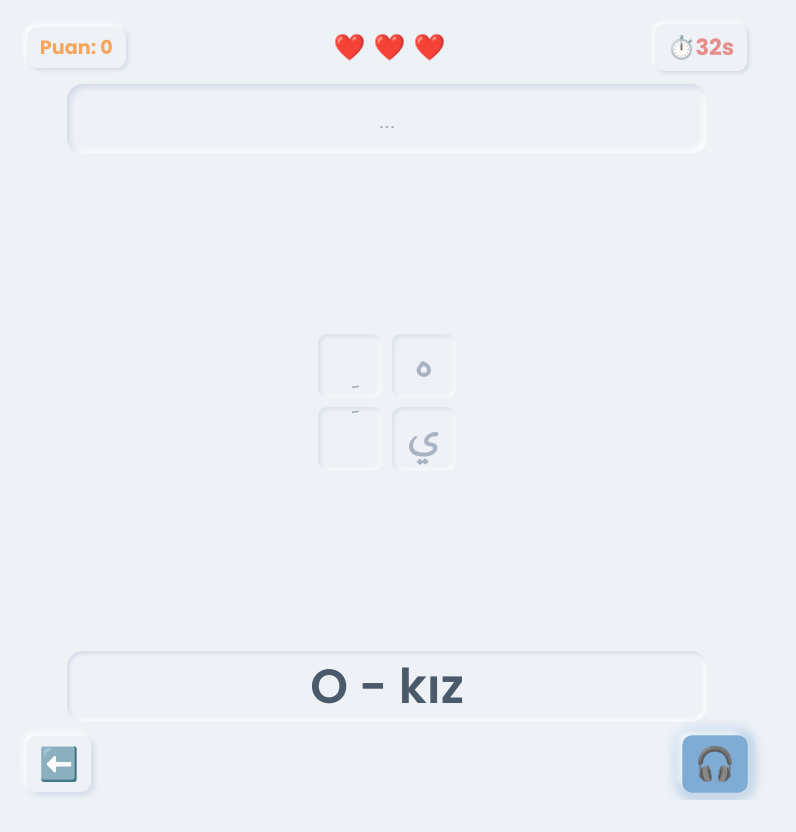
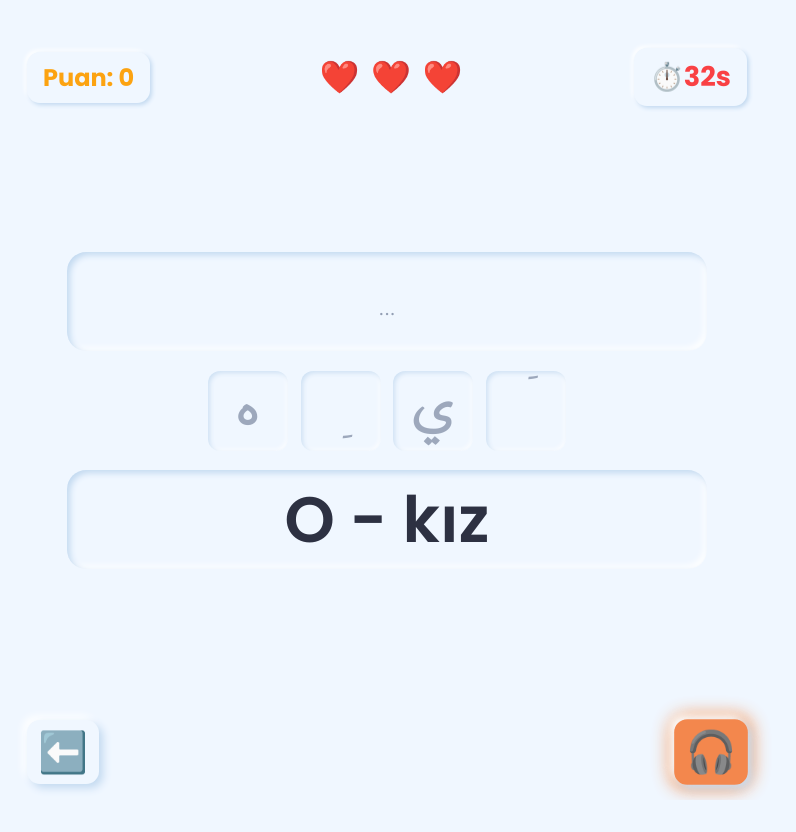
Before and after one commit to gdmrbg7541/dinleveyaz, a plain HTML site: page index.html in a window 1280 px wide. Both pictures are taken after a click on the button "Seviye 1". Shown: the whole page, without its empty margins (253-1049 px from the left). Drawn offline with Linux system fonts and the light colour scheme.

Commit message:
Add files via upload

```diff
--- a/index.html
+++ b/index.html
@@ -12,28 +12,29 @@
         :root {
             --font-poppins: 'Poppins', sans-serif;
             --font-harmattan: 'Harmattan', Arial, sans-serif;
-            --color-bg: #eef2f7;
+            /* --- YENİ CANLI RENK PALETİ --- */
+            --color-bg: #f0f7ff; /* Açık, canlı mavi tonu */
             --color-surface: #ffffff;
             --color-shadow-light: #ffffff;
-            --color-shadow-dark: #d1d9e6;
-            --color-text-primary: #4a5a6a;
-            --color-text-secondary: #8d9aad;
-            --color-accent-1: #6a9fcf;
-            --color-accent-2: #8ab6e2;
-            --color-selected-bg: #6a9fcf;
-            --color-selected-text: #ffffff;
-            --color-correct: #6cbd9c;
-            --color-error: #e68e8e;
-            --color-correct-light: #e1f2ec;
-            --color-error-light: #fbe9e9;
-            --color-score: #f5a65b;
-            --border-radius-main: 1rem;
-            --border-radius-small: 0.6rem;
+            --color-shadow-dark: #c2d9f0; /* Gölge için mavi tonu */
+            --color-text-primary: #2d3142; /* Koyu gri/mavi */
+            --color-text-secondary: #7b88a1; /* Orta gri/mavi */
+            --color-accent-1: #f3722c; /* Canlı Turuncu */
+            --color-accent-2: #f8961e; /* Daha Sarı Turuncu (Hover vb.) */
+            --color-selected-bg: #f3722c; /* Seçili buton arkaplanı */
+            --color-selected-text: #ffffff; /* Seçili buton metni */
+            --color-correct: #90be6d; /* Canlı Yeşil */
+            --color-error: #f94144; /* Canlı Kırmızı */
+            --color-correct-light: #edf7e7;
+            --color-error-light: #feeaea;
+            --color-score: #fca311; /* Canlı Altın Sarısı */
+            --border-radius-main: 1.2rem;
+            --border-radius-small: 0.8rem;
         }
 
         html { font-size: 16px; }
         body {
-            font-family: var(--font-poppins); background: var(--color-bg); color: var(--color-text-primary); margin: 0; padding: 0.5rem;
+            font-family: var(--font-poppins); background: var(--color-bg); color: var(--color-text-primary); margin: 0; padding: 1rem;
             display: flex; justify-content: center; align-items: center; min-height: 100vh;
             overflow: hidden;
         }
@@ -44,11 +45,11 @@
             border-radius: 0;
             box-shadow: none;
             border: none;
-            padding: 0.5rem; box-sizing: border-box;
+            padding: 1rem; box-sizing: border-box;
             display: none;
             flex-direction: column; align-items: center;
             justify-content: flex-start;
-            height: calc(100vh - 1rem);
+            height: calc(100vh - 2rem);
             max-height: 800px;
         }
         .screen.active {
@@ -66,52 +67,51 @@
 
         #homeScreen { text-align: center; justify-content: center;}
         .title-container { display: flex; flex-direction: column; justify-content: center; align-items: center; gap: 0.5rem; margin-bottom: 2rem; flex-shrink: 0;}
-        .title-text h1 { font-size: clamp(2.5rem, 8vw, 4rem); color: var(--color-accent-1); margin: 0; font-family: var(--font-poppins); text-shadow: 1px 1px 2px var(--color-shadow-dark); }
-        .title-text h2 { font-size: clamp(2rem, 7vw, 3rem); font-weight: 700; color: var(--color-text-primary); margin: 0; text-shadow: 1px 1px 1px var(--color-shadow-light); font-family: var(--font-harmattan); }
-        #homeScreen h3 { font-size: 1.8rem; font-family: var(--font-poppins); color: var(--color-text-secondary); padding-bottom: 0.4rem; margin-top: 1rem; font-weight: 600; border-bottom: 2px solid var(--color-accent-1); margin-bottom: 1rem; flex-shrink: 0; width: auto; display: inline-block;}
-        /* --- GÜNCELLEME: Ana sayfa seviye seçimi 2 sütun --- */
-        #levelSelect { display: grid; grid-template-columns: repeat(2, 1fr); gap: 0.8rem; width: 100%; max-width: 45rem; margin: 0 auto 1rem; flex-shrink: 0;}
+        .title-text h1 { font-size: clamp(3rem, 10vw, 4.5rem); color: var(--color-accent-1); margin: 0; font-family: var(--font-poppins); text-shadow: 1px 1px 2px var(--color-shadow-dark); }
+        .title-text h2 { font-size: clamp(2.5rem, 8vw, 3.5rem); font-weight: 700; color: var(--color-text-primary); /* Daha koyu renk */ margin: 0; text-shadow: 1px 1px 1px var(--color-shadow-light); font-family: var(--font-harmattan); }
+        #homeScreen h3 { font-size: 2.2rem; font-family: var(--font-poppins); color: var(--color-text-secondary); padding-bottom: 0.5rem; margin-top: 1rem; font-weight: 600; border-bottom: 2px solid var(--color-accent-1); /* Vurgu rengi */ margin-bottom: 1.5rem; flex-shrink: 0; width: auto; display: inline-block;}
+        #levelSelect { display: grid; grid-template-columns: repeat(auto-fit, minmax(150px, 1fr)); gap: 1rem; width: 100%; max-width: 45rem; margin: 0 auto 1rem; flex-shrink: 0;}
 
         .key-button {
-            padding: 0.6rem 0.8rem; font-size: 0.9rem; font-weight: 600; font-family: inherit;
+            padding: 0.8rem 1rem; font-size: 1rem; font-weight: 600; font-family: inherit;
             border: none;
             border-radius: var(--border-radius-small); cursor: pointer;
             transition: all 0.2s ease-out;
             color: var(--color-text-primary);
             background: var(--color-bg);
-            box-shadow: 3px 3px 6px var(--color-shadow-dark), -3px -3px 6px var(--color-shadow-light);
+            box-shadow: 4px 4px 8px var(--color-shadow-dark), -4px -4px 8px var(--color-shadow-light);
             display: inline-flex; justify-content: center; align-items: center;
             line-height: 1.2; vertical-align: middle; user-select: none; -webkit-user-select: none; -moz-user-select: none; -ms-user-select: none;
         }
         .key-button:active:not(:disabled) {
-            box-shadow: inset 1.5px 1.5px 3px var(--color-shadow-dark), inset -1.5px -1.5px 3px var(--color-shadow-light);
+            box-shadow: inset 2px 2px 4px var(--color-shadow-dark), inset -2px -2px 4px var(--color-shadow-light);
             transform: scale(0.98);
         }
         .key-button:hover:not(:disabled) {
              color: var(--color-accent-1);
         }
 
-        .level-btn { font-size: 1.5rem; padding: 1rem 1.2rem; font-weight: 700;}
+        .level-btn { font-size: 1.8rem; padding: 1.2rem 1.8rem; font-weight: 700;}
         .level-btn.selected {
              background: var(--color-selected-bg);
              color: var(--color-selected-text);
-             box-shadow: inset 2px 2px 4px #d15a1a, inset -2px -2px 4px #ff8a3e;
+             box-shadow: inset 3px 3px 6px #d15a1a, inset -3px -3px 6px #ff8a3e; /* Turuncu iç gölge */
              transform: none;
         }
 
-        .action-btn { font-size: 1.2rem; border-radius: var(--border-radius-small); padding: 0.7rem 1.2rem; }
-        .back-button { font-size: 2rem; width: 4rem; height: 3.5rem; padding: 0; }
-        #scoreToHomeButton { font-size: 1.3rem; width: auto; min-width: 4rem; height: 3.5rem; padding: 0 1.2rem; margin: 1.5rem auto 0; display: block; color: var(--color-text-secondary);}
+        .action-btn { font-size: 1.3rem; border-radius: var(--border-radius-small); padding: 0.8rem 1.5rem; }
+        .back-button { font-size: 2.5rem; width: 4.5rem; height: 4rem; padding: 0; color: var(--color-text-secondary);} /* İkon rengi */
+        #scoreToHomeButton { font-size: 1.5rem; width: auto; min-width: 5rem; height: 4rem; padding: 0 1.5rem; margin: 1.5rem auto 0; display: block; color: var(--color-text-secondary);} /* İkon rengi */
 
         #gameHeader {
-            position: relative; display: flex; justify-content: space-between; align-items: center; padding-bottom: 0.4rem;
-            border-bottom: none; margin-bottom: 0.4rem; flex-shrink: 0; padding-left: 0; padding-right: 0; width: 100%;
+            position: relative; display: flex; justify-content: space-between; align-items: center; padding-bottom: 0.5rem;
+            border-bottom: none; margin-bottom: 0.5rem; flex-shrink: 0; padding-left: 0; padding-right: 0; width: 100%;
              max-width: 45rem; margin-left: auto; margin-right: auto;
         }
-        .header-info { font-size: 1.2rem; font-weight: 600; font-family: var(--font-poppins); background: var(--color-bg); padding: 0.4rem 0.8rem; border-radius: var(--border-radius-small); box-shadow: 2px 2px 4px var(--color-shadow-dark), -2px -2px 4px var(--color-shadow-light);}
+        .header-info { font-size: 1.5rem; font-weight: 600; font-family: var(--font-poppins); background: var(--color-bg); padding: 0.5rem 1rem; border-radius: var(--border-radius-small); box-shadow: 2px 2px 4px var(--color-shadow-dark), -2px -2px 4px var(--color-shadow-light);}
         #levelScoreDisplay { color: var(--color-score); font-weight: 700; }
-        #timerDisplay { color: var(--color-error); font-weight: 700; font-size: 1.4rem;}
-        #mistakeCounter { color: var(--color-error); font-size: 1.6rem; letter-spacing: 1px; margin-left: 0.4rem; margin-right: 0.4rem; background: none; box-shadow: none; padding: 0;}
+        #timerDisplay { color: var(--color-error); font-weight: 700; font-size: 1.7rem;}
+        #mistakeCounter { color: var(--color-error); font-size: 2rem; letter-spacing: 2px; margin-left: 0.5rem; margin-right: 0.5rem; background: none; box-shadow: none; padding: 0;}
 
         .game-main {
             text-align: center;
@@ -121,7 +121,7 @@
             align-items: center;
             justify-content: center;
             min-height: 0;
-            gap: 0.4rem;
+            gap: 0.5rem;
             padding: 0;
             width: 100%;
             overflow: hidden;
@@ -130,23 +130,19 @@
             display: flex;
             flex-direction: column;
             align-items: center;
-            gap: 0.4rem;
+            gap: 0.5rem;
             width: 100%;
             max-width: 40rem;
             margin: auto;
-            flex-grow: 1; /* Ana içerik büyüsün */
-            min-height: 0; /* Büyümesi için */
-             justify-content: center;
         }
 
-
         #turkishWord, #arabicOutputContainer {
-            padding: 0.4rem 0.8rem; min-height: auto; display: flex; align-items: center; position: relative;
+            padding: 0.5rem 1rem; min-height: auto; display: flex; align-items: center; position: relative;
             background: var(--color-bg);
             border: none;
             border-radius: var(--border-radius-main);
-            box-shadow: inset 2px 2px 4px var(--color-shadow-dark), inset -2px -2px 4px var(--color-shadow-light);
-            width: 100%; text-align: center; justify-content: center; flex-basis: auto; box-sizing: border-box; flex-shrink: 0; line-height: 1.2;
+            box-shadow: inset 3px 3px 6px var(--color-shadow-dark), inset -3px -3px 6px var(--color-shadow-light);
+            width: 100%; text-align: center; justify-content: center; flex-basis: auto; box-sizing: border-box; flex-shrink: 0; line-height: 1.3;
             overflow: hidden;
             word-break: break-all;
         }
@@ -154,7 +150,7 @@
         /* Türkçe kelime boyutu (Esnek clamp, küçültüldü) */
         #turkishWord {
             order: 3;
-            font-size: clamp(1.6rem, 6vmin, 3rem);
+            font-size: clamp(2rem, 8vmin, 4rem);
             margin-top: 0;
             margin-bottom: 0;
             font-family: var(--font-poppins);
@@ -162,27 +158,25 @@
             color: var(--color-text-primary);
         }
 
-        #arabicOutputContainer { order: 1; gap: 0.4rem; direction: rtl; background: var(--color-bg); margin-bottom: 0; }
+        #arabicOutputContainer { order: 1; gap: 0.5rem; direction: rtl; background: var(--color-bg); margin-bottom: 0; }
 
         /* Arapça yazı boyutu (Esnek clamp, küçültüldü) */
         #arabicOutputDisplay {
             width: auto; max-width: 100%; white-space: normal;
-            font-family: var(--font-harmattan); font-weight: 700; line-height: 1.2; border: none;
+            font-family: var(--font-harmattan); font-weight: 700; line-height: 1.3; border: none;
             background: none; padding: 0; box-shadow: none; direction: rtl; cursor: default;
-            font-size: clamp(1.6rem, 6vmin, 3rem); /* Türkçe ile aynı clamp */
+            font-size: clamp(2rem, 8vmin, 4rem); /* Türkçe ile aynı clamp */
             transition: none; color: var(--color-text-primary);
         }
 
         #arabicOutputDisplay.empty::before { content: '...'; color: var(--color-text-secondary); font-weight: normal; font-size: 1.5rem; opacity: 0.8; width: 100%; text-align: center;}
         #correctAnswerContainer, #correctAnswerDisplay, #helperGrid, .char-btn, .separator, .tool-btn-danger, #checkButton, #nextButton { display: none !important; }
 
-        /* Harf bankası konteyneri kaydırılabilir */
         #letterBankContainer {
             order: 2;
-            overflow-y: auto;
-            overflow-x: hidden;
-            padding: 0.3rem 0;
-            margin: 0.3rem 0;
+            overflow: hidden;
+            padding: 0;
+            margin: 0.5rem 0;
             transition: none;
             flex-grow: 1;
             flex-shrink: 1;
@@ -190,45 +184,35 @@
             box-sizing: border-box;
             max-width: 100%;
             display: flex;
-            align-items: center; /* Satırları ortala */
+            align-items: center;
             justify-content: center;
             min-height: auto;
-            border-radius: var(--border-radius-small);
         }
-        /* --- GÜNCELLEME: Harf bankası dikey yönde (Tüm cihazlar) --- */
         #letterBank {
             display: flex;
-            flex-direction: column; /* Dikey */
-            gap: 0.3rem;
+            flex-direction: row;
+            flex-wrap: wrap;
+            gap: clamp(0.2rem, 1vmin, 0.4rem);
             align-items: center;
+            justify-content: center;
             padding: 0;
             max-width: 100%;
             margin: 0 auto;
-        }
-        /* --- GÜNCELLEME: Row class'ı butonları yatayda dizer (Tüm cihazlar) --- */
-        .letter-bank-row {
-            display: flex;
-            flex-direction: row-reverse;
-            flex-wrap: wrap;
-            justify-content: center;
-            gap: 0.3rem;
-            width: auto; /* İçeriğe göre genişlik */
-            max-width: 100%;
         }
 
         /* Butonlar (Esnek clamp, küçültüldü) */
         .letter-bank-btn {
             font-family: var(--font-harmattan); font-weight: 700;
-            font-size: clamp(1.6rem, 6vmin, 3rem);
-            width: clamp(2.5rem, 9vmin, 4rem);
-            height: clamp(2.5rem, 9vmin, 4rem);
-            padding: 0.1rem 0;
-            margin: clamp(0.1rem, 0.3vmin, 0.15rem);
+            font-size: clamp(2rem, 8vmin, 4rem);
+            width: clamp(3rem, 12vmin, 5rem);
+            height: clamp(3rem, 12vmin, 5rem);
+            padding: 0.2rem 0;
+            margin: clamp(0.1rem, 0.4vmin, 0.2rem);
             background: var(--color-bg);
             color: var(--color-text-primary);
             border: none;
-            box-shadow: 3px 3px 6px var(--color-shadow-dark), -3px -3px 6px var(--color-shadow-light);
-            border-radius: clamp(0.4rem, 1.2vmin, 0.7rem);
+            box-shadow: 4px 4px 8px var(--color-shadow-dark), -4px -4px 8px var(--color-shadow-light);
+            border-radius: clamp(0.5rem, 1.5vmin, 0.8rem);
             transition: all 0.1s ease-out;
             display: inline-flex; justify-content: center; align-items: center;
             line-height: 1;
@@ -238,22 +222,22 @@
             box-sizing: border-box;
         }
         .letter-bank-btn:active:not(:disabled) {
-            box-shadow: inset 1.5px 1.5px 3px var(--color-shadow-dark), inset -1.5px -1.5px 3px var(--color-shadow-light);
+            box-shadow: inset 2px 2px 4px var(--color-shadow-dark), inset -2px -2px 4px var(--color-shadow-light);
             transform: scale(0.97);
         }
 
-        /* Hareke boyutları ve padding */
-        .letter-bank-btn.hareke-char { font-size: clamp(1.2rem, 4.5vmin, 2.4rem); }
-        .letter-bank-btn.hareke-fatha { align-items: flex-start; padding-top: clamp(0.15rem, 0.6vmin, 0.4rem); }
-        .letter-bank-btn.hareke-kasra { align-items: flex-end; padding-bottom: clamp(0.15rem, 0.6vmin, 0.4rem); }
-        .letter-bank-btn.hareke-normal, .letter-bank-btn.char-only { align-items: center; padding-top: 0.1rem; padding-bottom: 0.1rem;}
+        .letter-bank-btn.hareke-char { font-size: clamp(1.5rem, 6vmin, 3rem); }
+        .letter-bank-btn.hareke-fatha { align-items: flex-start; padding-top: clamp(0.2rem, 0.8vmin, 0.5rem); }
+        .letter-bank-btn.hareke-kasra { align-items: flex-end; padding-bottom: clamp(0.2rem, 0.8vmin, 0.5rem); }
+        .letter-bank-btn.hareke-normal, .letter-bank-btn.char-only { align-items: center; padding-top: 0.2rem; padding-bottom: 0.2rem;}
+        /* Doğru/Yanlış durumları için canlı arka plan ve gölge */
         .letter-bank-btn.correct-form { background-color: var(--color-correct-light) !important; color: var(--color-correct) !important; box-shadow: inset 2px 2px 4px #76b198, inset -2px -2px 4px #baffa0 !important; cursor: default; transform: none !important; }
         .letter-bank-btn.error-form { background-color: var(--color-error-light) !important; color: var(--color-error) !important; box-shadow: inset 2px 2px 4px #d35f61, inset -2px -2px 4px #ff8386 !important; animation: shake 0.3s ease-in-out; transform: none !important; }
         @keyframes shake { 10%, 90% { transform: translate3d(-1px, 0, 0); } 20%, 80% { transform: translate3d(2px, 0, 0); } 30%, 50%, 70% { transform: translate3d(-4px, 0, 0); } 40%, 60% { transform: translate3d(4px, 0, 0); } }
 
         #audioControl { display: flex; }
-        /* Footer ses butonu küçültüldü */
-        #audioControl button { font-size: 2rem; width: 4rem; height: 3.5rem; padding: 0; color: var(--color-selected-text);
+        /* Ses butonu canlı renk */
+        #audioControl button { font-size: 2.5rem; width: 4.5rem; height: 4rem; padding: 0; color: var(--color-selected-text);
             background: var(--color-accent-1);
             border: none;
             border-radius: var(--border-radius-small);
@@ -262,11 +246,11 @@
         }
         #audioControl button:hover:not(:disabled) { background: var(--color-accent-2); color: var(--color-selected-text); }
         #audioControl button:active:not(:disabled) {
-             box-shadow: inset 2px 2px 4px #d15a1a, inset -2px -2px 4px #ff8a3e;
+             box-shadow: inset 2px 2px 4px #d15a1a, inset -2px -2px 4px #ff8a3e; /* Turuncu iç gölge */
              transform: scale(0.98);
         }
 
-        @keyframes blink { 0% { opacity: 1; transform: scale(1); box-shadow: 4px 4px 8px var(--color-shadow-dark), -4px -4px 8px var(--color-shadow-light), 0 0 8px var(--color-accent-2); } 50% { opacity: 0.8; transform: scale(1.03); box-shadow: 4px 4px 8px var(--color-shadow-dark), -4px -4px 8px var(--color-shadow-light), 0 0 15px 4px var(--color-accent-1); } 100% { opacity: 1; transform: scale(1); box-shadow: 4px 4px 8px var(--color-shadow-dark), -4px -4px 8px var(--color-shadow-light), 0 0 8px var(--color-accent-2); } }
+        @keyframes blink { 0% { opacity: 1; transform: scale(1); box-shadow: 4px 4px 8px var(--color-shadow-dark), -4px -4px 8px var(--color-shadow-light), 0 0 10px var(--color-accent-2); } 50% { opacity: 0.8; transform: scale(1.03); box-shadow: 4px 4px 8px var(--color-shadow-dark), -4px -4px 8px var(--color-shadow-light), 0 0 20px 5px var(--color-accent-1); } 100% { opacity: 1; transform: scale(1); box-shadow: 4px 4px 8px var(--color-shadow-dark), -4px -4px 8px var(--color-shadow-light), 0 0 10px var(--color-accent-2); } }
         .blinking-button { animation: blink 1.2s infinite ease-in-out; }
         .highlight-active { }
         :disabled {
@@ -280,12 +264,12 @@
         .letter-bank-btn.correct-form:disabled { background-color: var(--color-correct-light) !important; color: var(--color-correct) !important; box-shadow: inset 2px 2px 4px #76b198, inset -2px -2px 4px #baffa0 !important; opacity: 0.8 !important; }
 
 
-        #gameFooter { text-align: center; flex-shrink: 0; padding-top: 0.5rem; margin-top: 0.4rem; border-top: none; display: flex; justify-content: space-between; align-items: center; width: 100%; padding-left: 0; padding-right: 0;
+        #gameFooter { text-align: center; flex-shrink: 0; padding-top: 0.8rem; margin-top: 0.5rem; border-top: none; display: flex; justify-content: space-between; align-items: center; width: 100%; padding-left: 0; padding-right: 0;
             max-width: 45rem; margin-left: auto; margin-right: auto;
         }
 
 
-        #pointsBurst { position: absolute; top: 0.5rem; left: 4.5rem; font-size: 1rem; font-weight: bold; color: var(--color-score); opacity: 0; pointer-events: none; white-space: nowrap; background: var(--color-bg); padding: 0.3rem 0.6rem; border-radius: 5px; box-shadow: 2px 2px 4px rgba(0,0,0,0.1); }
+        #pointsBurst { position: absolute; top: 0.5rem; left: 5.5rem; font-size: 1.2rem; font-weight: bold; color: var(--color-score); opacity: 0; pointer-events: none; white-space: nowrap; background: var(--color-bg); padding: 0.3rem 0.6rem; border-radius: 5px; box-shadow: 2px 2px 4px rgba(0,0,0,0.1); }
         #pointsBurst.active { animation: points-burst 0.8s ease-out forwards; }
         @keyframes points-burst { 0% { transform: translateY(0) scale(0.8); opacity: 1; } 50% { transform: translateY(-15px) scale(1.1); opacity: 0.9; } 100% { transform: translateY(-30px) scale(0.9); opacity: 0; } }
 
@@ -556,7 +540,6 @@
             const allChars = Array.from(originalWord);
             const buttonsData = allChars.map((char, index) => ({ char: char, id: `${char}-${index}` }));
             buttonsData.sort(() => Math.random() - 0.5);
-            const totalCount = buttonsData.length;
 
             const buttonElements = buttonsData.map(data => {
                 const btn = document.createElement('button'); btn.className = 'letter-bank-btn';
@@ -571,49 +554,7 @@
                 return btn;
             });
 
-            // Satır mantığı (4-8 -> 2 satır, 9-12 -> 3 satır, 13-20 -> 4 satır)
-            let numRows = 1;
-            if (totalCount >= 4 && totalCount <= 8) {
-                numRows = 2;
-            } else if (totalCount >= 9 && totalCount <= 12) {
-                numRows = 3;
-            } else if (totalCount >= 13) { // 13 ve üstü 4 satır (veya daha fazla gerekirse)
-                 // 4 satıra bölmek için her satıra düşen eleman sayısı
-                const itemsPerRow = Math.ceil(totalCount / 4);
-                // Eğer 4 satır yapmak elemanları çok sıkıştıracaksa 3'e düşür
-                if (itemsPerRow <= 2 && totalCount > 12) {
-                     numRows = 3;
-                } else {
-                     numRows = 4;
-                }
-            }
-
-
-            if (numRows > 1) {
-                const rows = [];
-                // Gerekli sayıda satır div'i oluştur
-                for (let i = 0; i < numRows; i++) {
-                    const rowDiv = document.createElement('div');
-                    rowDiv.className = 'letter-bank-row';
-                    rows.push(rowDiv);
-                    letterBank.appendChild(rowDiv);
-                }
-                // Butonları satırlara dağıt (sırayla doldur)
-                const itemsPerRowCount = Math.ceil(totalCount / numRows);
-                buttonElements.forEach((btn, index) => {
-                    const rowIndex = Math.floor(index / itemsPerRowCount);
-                    if (rows[rowIndex]) { // Güvenlik kontrolü
-                         rows[rowIndex].appendChild(btn);
-                    } else { // Beklenmedik durum
-                         letterBank.appendChild(btn); // Direkt ekle
-                    }
-                });
-            } else { // Tek satır durumu
-                 const rowDiv = document.createElement('div');
-                 rowDiv.className = 'letter-bank-row';
-                 buttonElements.forEach(btn => rowDiv.appendChild(btn));
-                 letterBank.appendChild(rowDiv);
-            }
+            buttonElements.forEach(btn => letterBank.appendChild(btn));
         }
 
 
```
